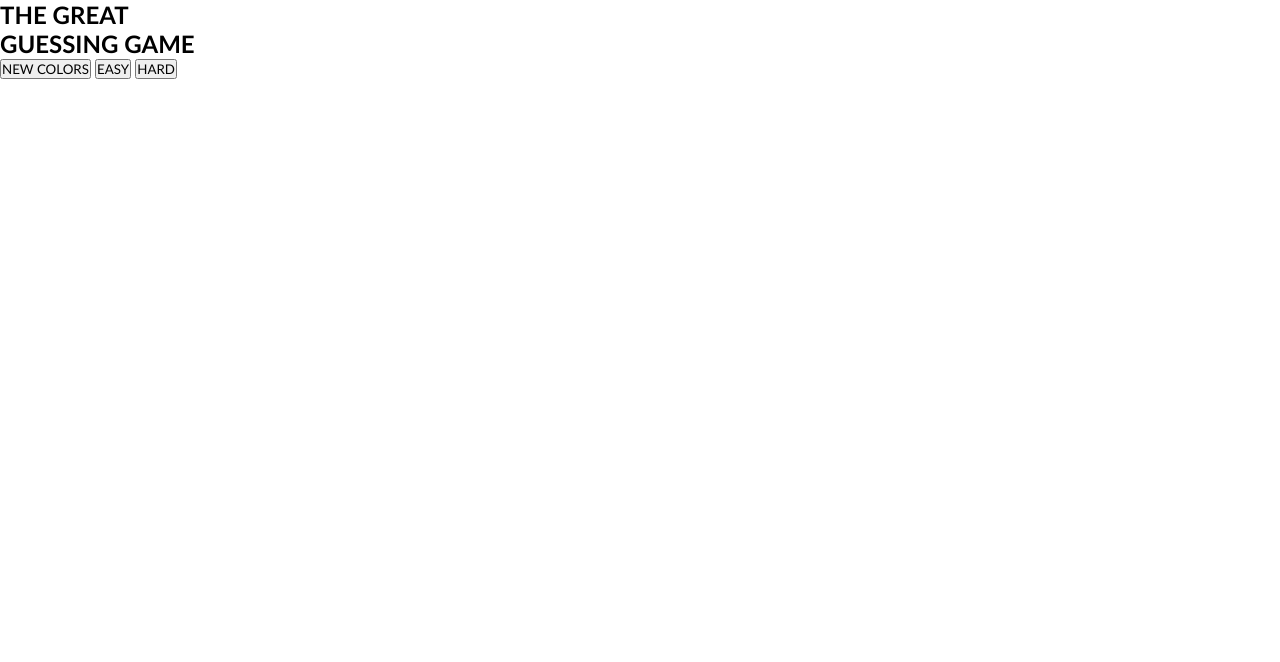
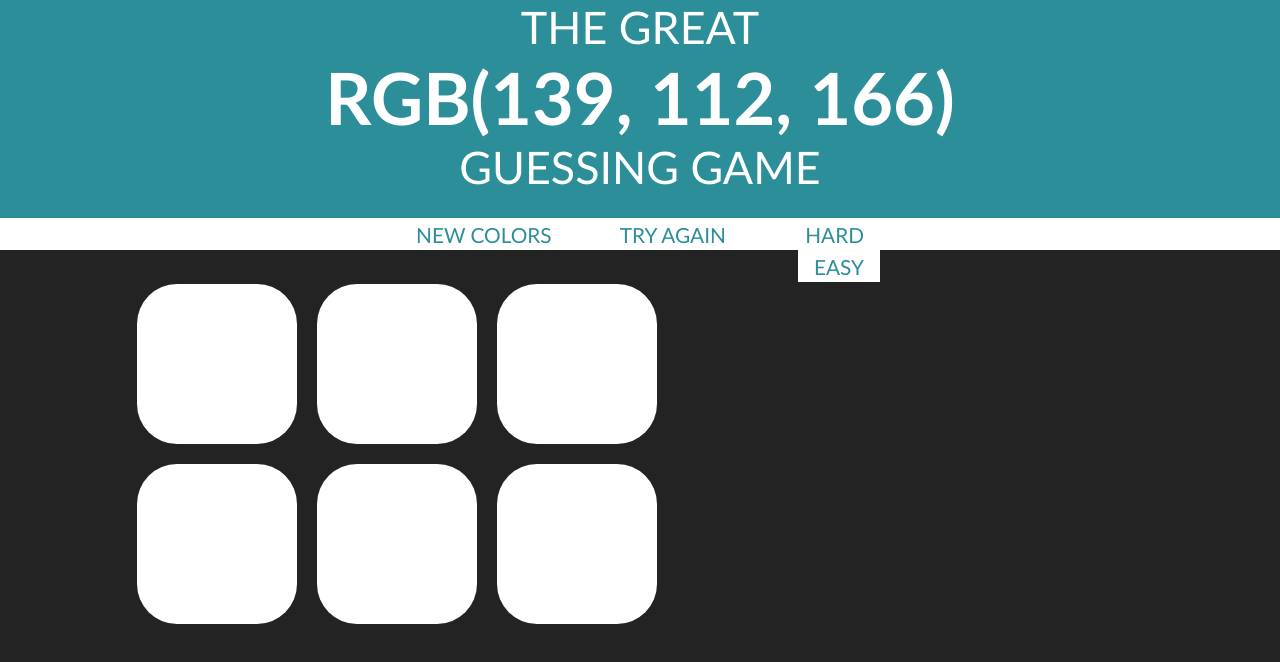
Before and after one commit to Angeltheesoto/Vanilla_JS_projects, a plain HTML site: page 5-guess-color-game/index.html in a window 1280 px wide. Drawn offline with Linux system fonts and the light colour scheme.

Commit message:
Finished css styling

```diff
--- a/5-guess-color-game/index.html
+++ b/5-guess-color-game/index.html
@@ -11,15 +11,17 @@
 
  <div class="head-container">
   <h2>THE GREAT</h2>
-  <h1 class="color-val"></h1>
+  <h1 class="color-val">RGB(139, 112, 166)</h1>
   <h2>GUESSING GAME</h2>
   <div class="btn-container">
-   <button type="button" class="new-color">NEW COLORS</button>
-   <button type="button" class="easy">EASY</button>
-   <button type="button" class="hard">HARD</button>
+   <div class="btn-center">
+    <button type="button" class="new-color mode">NEW COLORS</button>
+    <button type="button" class="answer mode">TRY AGAIN</button>
+    <button type="button" class="hard mode">HARD</button>
+    <button type="button" class="easy mode">EASY</button>
+   </div>
   </div>
  </div>
-
  <div class="choices-container">
   <div class="square"></div>
   <div class="square"></div>
--- a/5-guess-color-game/main.css
+++ b/5-guess-color-game/main.css
@@ -4,3 +4,94 @@
  box-sizing: border-box;
  font-family: 'Gill Sans', 'Gill Sans MT', Calibri, 'Trebuchet MS', sans-serif;
 }
+
+body {
+ background-color: #232323;
+}
+
+.head-container {
+ width: 100%;
+ height: auto;
+ background-color: #2c8e99;
+}
+
+h2 {
+ text-align: center;
+ font-size: 2.8rem;
+ color: white;
+ font-weight: 300;
+}
+
+h1 {
+ text-align: center;
+ font-size: 4.5rem;
+ color: white;
+}
+
+.btn-container {
+ height: 2rem;
+ background-color: white;
+ margin: 1.5rem 0;
+}
+
+.btn-center {
+ width: 30rem;
+ margin: 0 auto;
+}
+
+.mode {
+ height: 2rem;
+ color: #2c8e99;
+ background-color: white;
+ font-size: 1.3rem;
+ font-weight: 100;
+ padding: 0 1rem;
+ border: none;
+}
+
+.mode:hover {
+ color: white;
+ background-color: #2c8e99;
+ transition: all .4s ease-in-out;
+ cursor: pointer;
+}
+
+.easy, .hard {
+ float: right;
+}
+
+.answer {
+ margin-left: 2rem;
+}
+
+.answer:hover {
+ color: #2c8e99;
+ background-color: white;
+ cursor: default;
+}
+
+.choices-container {
+ display: flex;
+ flex-wrap: wrap;
+ width: 34rem;
+ height: auto;
+ margin: 0 auto;
+}
+
+.square {
+ width: 10rem;
+ height: 10rem;
+ margin: 10px;
+ color: #eee;
+ background-color: white;
+ border-radius: 40px;
+}
+
+.square:hover {
+ cursor: pointer;
+}
+
+.square:active {
+ transform: scale(.97);
+ transition: all .2s ease-in-out;
+}
```
